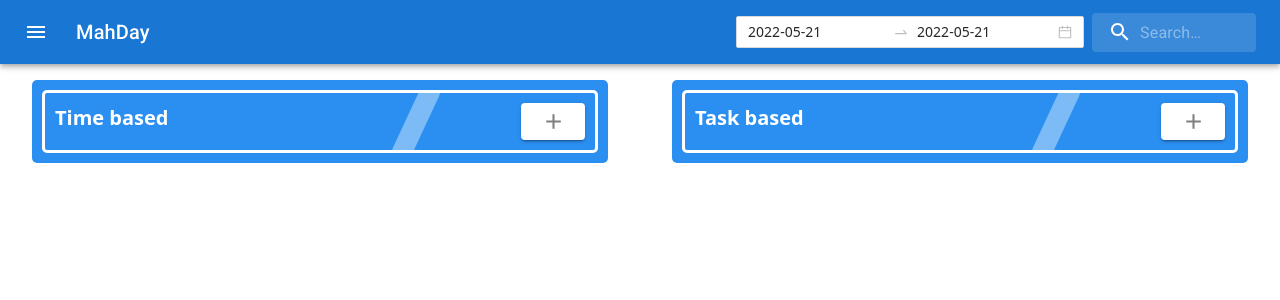
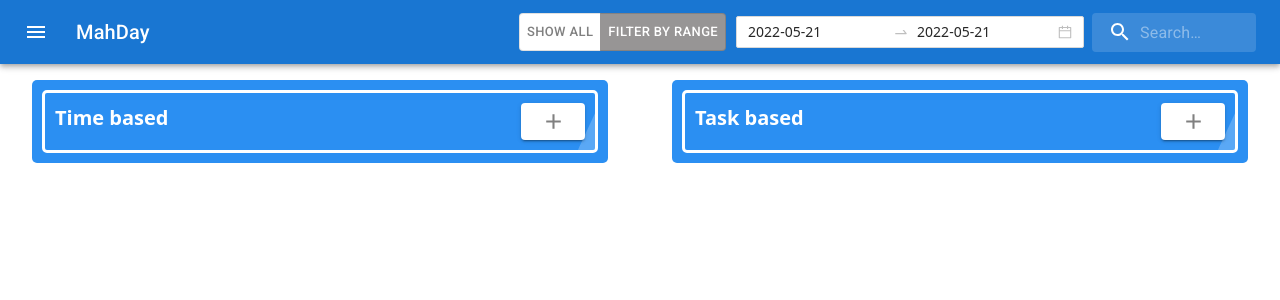
Before and after one commit to Bharshav/mahday, a React (Create React App) app: page / in a window 1280 px wide. Shown: the top 300 px of the page. Built offline with nearby package versions, Linux system fonts and the light colour scheme.

Commit message:
Added show all feature

```diff
--- a/src/components/AppHeader/AppHeader.js
+++ b/src/components/AppHeader/AppHeader.js
@@ -10,10 +10,15 @@ import MenuIcon from '@mui/icons-material/Menu'
 import SearchIcon from '@mui/icons-material/Search'
 import Popover from '@mui/material/Popover'
 import { useDispatch, useSelector } from 'react-redux'
-import { modifyViewDate, reset } from '../../features/calendar/calendarSlice'
+import {
+  modifyViewDate,
+  reset,
+  showAll,
+} from '../../features/calendar/calendarSlice'
 import { DatePicker, Space } from 'antd'
-import {modifySearchTerm} from '../../features/search/searchSlice'
+import { modifySearchTerm } from '../../features/search/searchSlice'
 import moment from 'moment'
+import { ToggleButton, ToggleButtonGroup } from '@mui/material'
 
 const { RangePicker } = DatePicker
 
@@ -74,6 +79,18 @@ export default function AppHeader() {
   const handleClose = () => {
     setAnchorEl(null)
   }
+  const [filter, setFilter] = React.useState('filter')
+
+  const handleChangeOfFilter = (event, newval) => {
+    if (newval!=null){
+      setFilter((val) => newval)
+      if (newval === 'filter') {
+        dispatch(showAll({ showAll: false }))
+      } else {
+        dispatch(showAll({ showAll: true }))
+      }
+    }
+  }
 
   const open = Boolean(anchorEl)
   const id = open ? 'simple-popover' : undefined
@@ -112,6 +129,21 @@ export default function AppHeader() {
             >
               MahDay
             </Typography>
+            <ToggleButtonGroup
+            style={{marginRight:'10px'}}
+              color='info'
+              size='small'
+              value={filter}
+              exclusive={true}
+              onChange={handleChangeOfFilter}
+            >
+              <ToggleButton color='info' value='showall'>
+                Show all
+              </ToggleButton>
+              <ToggleButton color='info' value='filter'>
+                Filter by Range
+              </ToggleButton>
+            </ToggleButtonGroup>
             <RangePicker
               defaultValue={[
                 moment(new Date(currentViewDateStart.substring(0, 10))),
--- a/src/components/TaskRow/TaskRow.js
+++ b/src/components/TaskRow/TaskRow.js
@@ -17,7 +17,7 @@ import moment from 'moment'
 
 function TaskRow(props) {
   const [description, setDescription] = useState(props.data)
-  const { currentViewDateStart,currentViewDateEnd } = useSelector((state) => state.calendar)
+  const { currentViewDateStart,currentViewDateEnd,showAll } = useSelector((state) => state.calendar)
 
   const dispatch = useDispatch()
   const handleChange = (event) => {
@@ -115,7 +115,7 @@ function TaskRow(props) {
         </div>
         {props.task.type == 'timebased' ? (
           <div className='time'>
-            {!(moment(currentViewDateEnd).diff(moment(currentViewDateStart), 'days')==1 )?
+            {(showAll || !(moment(currentViewDateEnd).diff(moment(currentViewDateStart), 'days')==1 ))?
             <div className='timetext'>
               {moment(props.task.taskDate).format('MMM Do YYYY  ')}
             </div>:''}
@@ -123,8 +123,8 @@ function TaskRow(props) {
               {moment(props.task.taskDate).format('hh:mm a')}
             </div>
           </div>
-        ) : (
-          !(moment(currentViewDateEnd).diff(moment(currentViewDateStart), 'days')==1 )?
+        ) : ( (showAll ||
+          !(moment(currentViewDateEnd).diff(moment(currentViewDateStart), 'days')==1 ))?
             <div className='time'>           <div className='timetext'>
               {moment(props.task.taskDate).format('MMM Do YYYY  ')}
             </div></div>:''
--- a/src/components/TaskToDo/TaskToDo.js
+++ b/src/components/TaskToDo/TaskToDo.js
@@ -9,18 +9,18 @@ import { addTask } from '../../features/tasks/taskSlice'
 import NewTaskPopUp from '../NewTaskPopUp/NewTaskPopUp'
 import { datesAreInBetween } from '../TimeToDo/TimeToDo'
 function TaskToDo() {
-  const { currentViewDateStart,currentViewDateEnd } = useSelector((state) => state.calendar)
+  const { currentViewDateStart,currentViewDateEnd,showAll } = useSelector((state) => state.calendar)
   const { searchTerm } = useSelector((state) => state.search)
 
   const tasks = useSelector((state) =>
     state.tasks.tasks.filter(
       (task) =>
         task.type === 'taskbased' &&
-        datesAreInBetween(
+        (showAll || datesAreInBetween(
           currentViewDateStart,
           currentViewDateEnd,
           task.taskDate
-        ) &&
+        )) &&
         task.description.includes(searchTerm)
     )
   )
--- a/src/components/TimeToDo/TimeToDo.js
+++ b/src/components/TimeToDo/TimeToDo.js
@@ -21,13 +21,13 @@ return first<=date && date <second //move to helper
 }
 
 function TimeToDo() {
-  const {currentViewDateStart,currentViewDateEnd} = useSelector((state) => state.calendar)
+  const {currentViewDateStart,currentViewDateEnd,showAll} = useSelector((state) => state.calendar)
   const {searchTerm} = useSelector((state) => state.search)
   const tasks = useSelector((state) =>
     state.tasks.tasks.filter(
       (task) =>
         task.type === 'timebased' &&
-        datesAreInBetween(currentViewDateStart, currentViewDateEnd,task.taskDate) && task.description.includes(searchTerm)
+        (showAll || datesAreInBetween(currentViewDateStart, currentViewDateEnd,task.taskDate)) && task.description.includes(searchTerm)
     )
   )
   return (
--- a/src/features/calendar/calendarSlice.js
+++ b/src/features/calendar/calendarSlice.js
@@ -6,6 +6,7 @@ tomorrow.setDate(tomorrow.getDate() + 1)
 const initialState = {
   currentViewDateStart: (new Date()).toJSON(),
   currentViewDateEnd: tomorrow.toJSON(),
+  showAll: false,
 }
 
 const calendarSlice = createSlice({
@@ -21,10 +22,13 @@ const calendarSlice = createSlice({
     },
     reset: (state) => {
       return initialState
+    },
+    showAll:(state,{payload})=>{
+      state.showAll = payload.showAll
     }
   },
 })
 
 // console.log(taskSlice)
 export default calendarSlice.reducer
-export const { modifyViewDate,reset } = calendarSlice.actions
+export const { modifyViewDate,reset, showAll } = calendarSlice.actions
--- a/src/index.css
+++ b/src/index.css
@@ -16,3 +16,13 @@ code {
  border-radius: 0 !important;
  height: 40px;
 }
+
+.MuiToggleButton-root{
+  background-color: white !important;
+  color:grey !important;
+}
+
+.Mui-selected{
+  background-color: rgb(151, 149, 149) !important;
+  color:white !important;
+}
```
